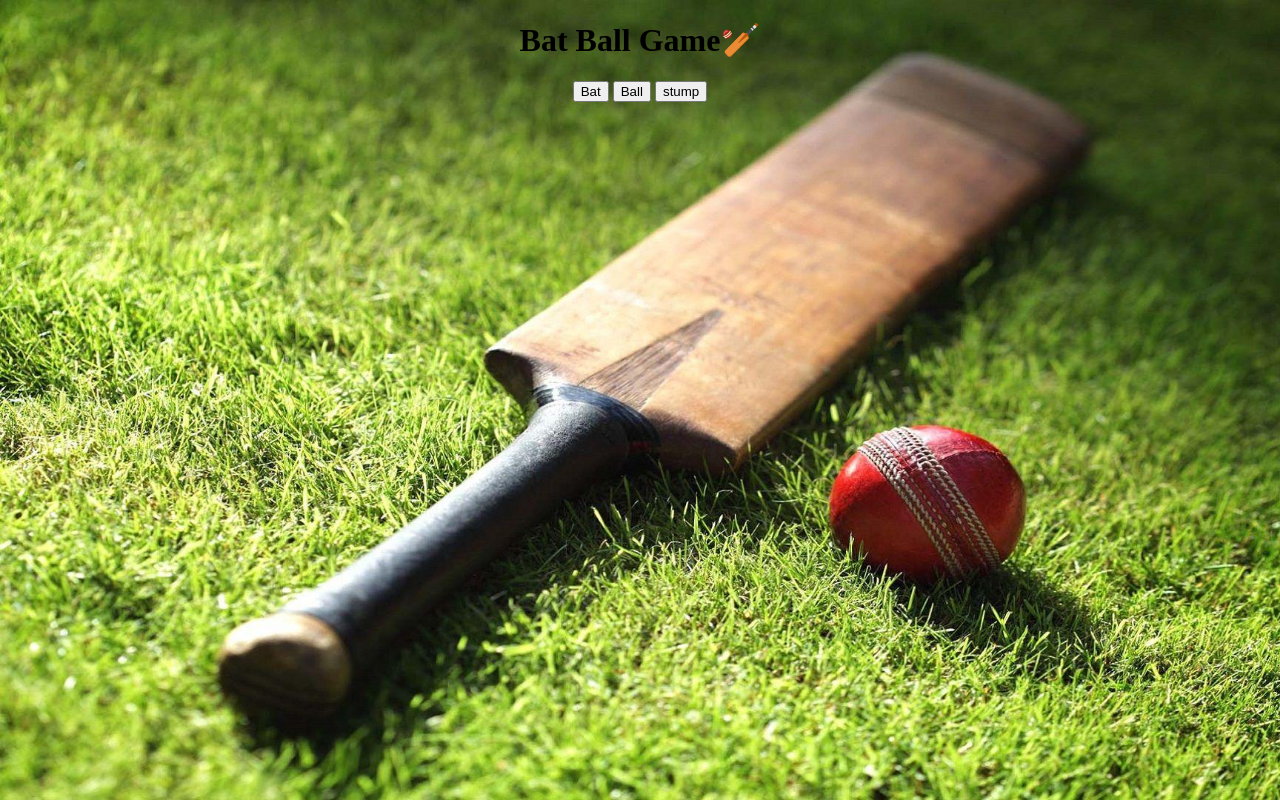
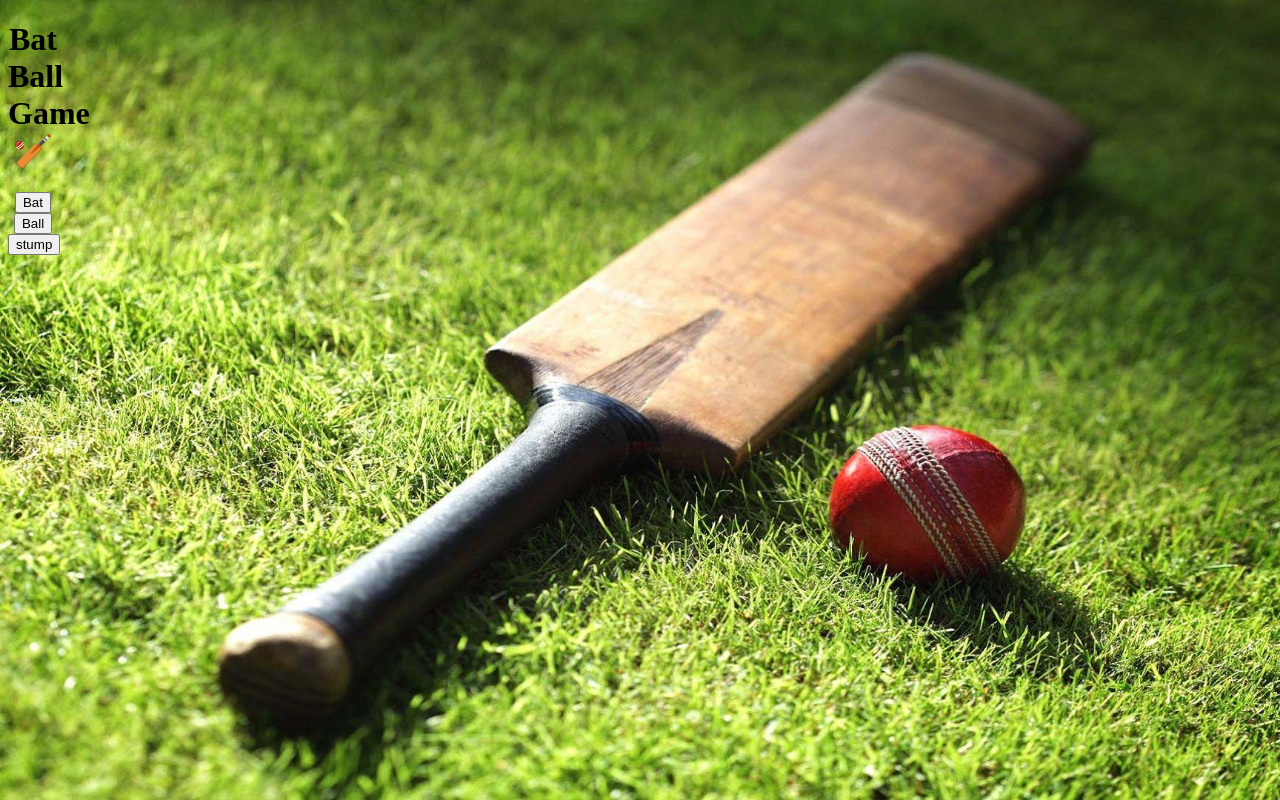
Before and after one commit to naaz297/cricket-project, a plain HTML site: page index.html in a window 1280 px wide. Drawn offline with Linux system fonts and the light colour scheme.

Commit message:
Update cricket.css

```diff
--- a/cricket.css
+++ b/cricket.css
@@ -5,9 +5,9 @@
     background-repeat: no-repeat;
     background-attachment:fixed;
 }
-h1{
-    text-align: center;
-}
+
 .game-container{
         text-align:center;
+        height:50px;
+        width:50px;
 }
```
